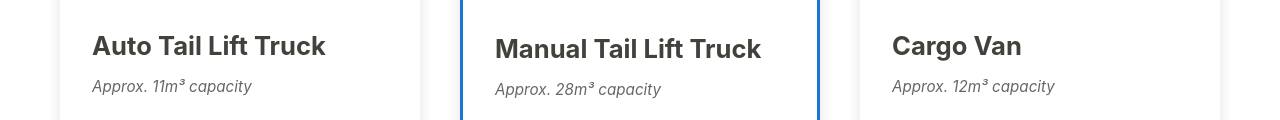
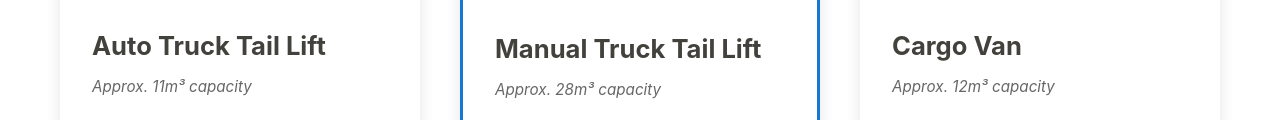
Before and after one commit to marcusl0l/rapidrentals-website, a plain HTML site: page prices.html in a window 1280 px wide. Shown: the part 803-923 px from the top of the page. Drawn offline with Linux system fonts and the light colour scheme.

Commit message:
Update truck names on prices page to match homepage format

```diff
--- a/prices.html
+++ b/prices.html
@@ -39,13 +39,13 @@
                 <h2 class="section-title">🚛 Truck Hire</h2>
 
                 <div class="pricing-cards">
-                    <!-- Auto Tail Lift Truck -->
+                    <!-- Auto Truck Tail Lift -->
                     <div class="pricing-card">
                         <div class="pricing-image">
-                            <img src="Photos/Gallery/TailLift_truck1large.jpg" alt="Auto Tail Lift Truck" loading="lazy">
+                            <img src="Photos/Gallery/TailLift_truck1large.jpg" alt="Auto Truck Tail Lift" loading="lazy">
                         </div>
                         <div class="pricing-details">
-                            <h3>Auto Tail Lift Truck</h3>
+                            <h3>Auto Truck Tail Lift</h3>
                             <p class="vehicle-specs">Approx. 11m³ capacity</p>
                             <div class="price-table">
                                 <div class="price-row">
@@ -78,14 +78,14 @@
                         </div>
                     </div>
 
-                    <!-- Manual Tail Lift Truck -->
+                    <!-- Manual Truck Tail Lift -->
                     <div class="pricing-card featured">
                         <div class="pricing-badge">Popular</div>
                         <div class="pricing-image">
-                            <img src="Photos/Gallery/manual-tail-lift-main.jpg" alt="Manual Tail Lift Truck" loading="lazy">
+                            <img src="Photos/Gallery/manual-tail-lift-main.jpg" alt="Manual Truck Tail Lift" loading="lazy">
                         </div>
                         <div class="pricing-details">
-                            <h3>Manual Tail Lift Truck</h3>
+                            <h3>Manual Truck Tail Lift</h3>
                             <p class="vehicle-specs">Approx. 28m³ capacity</p>
                             <div class="price-table">
                                 <div class="price-row">
```
